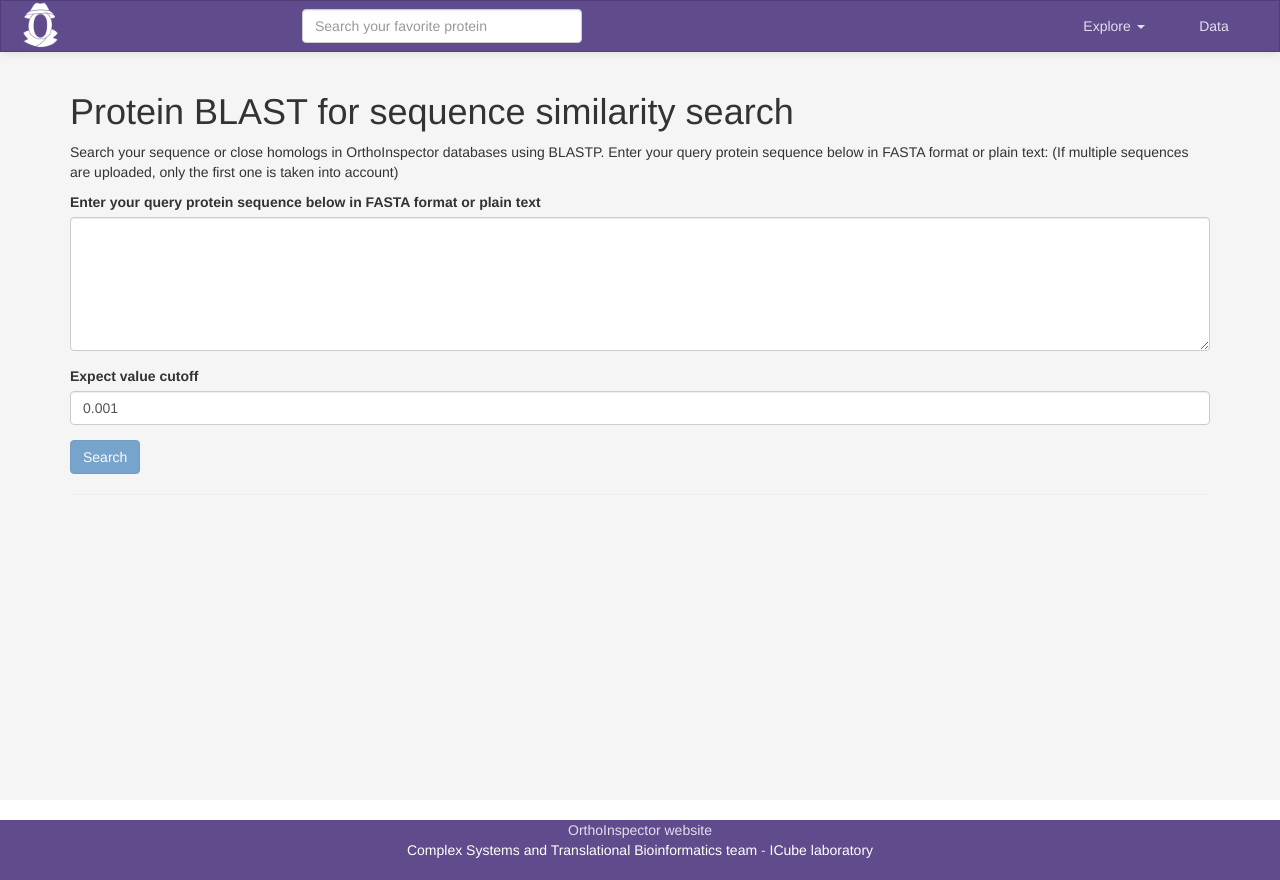
After one commit to bilaljanati/orthoinspector, a Flask app: template templates/blastsearch.html in a window 1280 px wide. The commit adds this page. Run offline with Flask 3, Linux system fonts and the light colour scheme; the template is opened without the code that fills it, so the values that code supplies are empty; some libraries are stand-ins or nearby versions.

Commit message:
BLAST search

```diff
--- a/app.py
+++ b/app.py
@@ -143,6 +143,30 @@ def taxo_test(taxid):
 def do_stats():
     return render_template('dbstats.html', stats=wh.get_stats())
 
+@bp.route("/<database>/blastsearch", methods=['GET', 'POST'])
+def blast_search(database):
+    db = wh.get_db(database)
+    if not db:
+        abort(404)
+    query = request.form['query'] if request.method == 'POST' else ''
+    return render_template('blastsearch.html', db=db.get_info(), query=query)
+
+@bp.route("/<database>/blastsearch/submit", methods=['POST'])
+def blast_search_run(database):
+    db = wh.get_db(database)
+    if not db:
+        abort(404)
+    res = submit_task(config['worker_pool']['host'], 'blast_search', request.form.to_dict())
+    return jsonify(res)
+
+@bp.route("/<database>/blastsearch/result/<taskid>")
+def blast_search_res(database, taskid):
+    db = wh.get_db(database)
+    if not db:
+        abort(404)
+    res = check_task(config['worker_pool']['host'], taskid)
+    return jsonify(res)
+
 @bp.route("/<database>/profilesearch")
 def profile_search(database):
     db = wh.get_db(database)
@@ -159,7 +183,7 @@ def profile_search_run(database):
     fields = ['query', 'present', 'absent']
     for key in ['query', 'present', 'absent']:
         params[key] = request.form[key]
-    res = submit_task(config['workers']['port'], 'profile_search', params)
+    res = submit_task(config['worker_pool']['host'], 'profile_search', params)
     parsed_params = {k: json.loads(v) for k, v in request.form.items() if k in ['query', 'display']}
     return render_template('profilesearchresult.html', db=db.get_info(), params=parsed_params, taskid=res['id'])
 
@@ -168,7 +192,7 @@ def profile_search_res(database, taskid):
     db = wh.get_db(database)
     if not db:
         abort(404)
-    res = check_task(config['workers']['port'], taskid)
+    res = check_task(config['worker_pool']['host'], taskid)
     return jsonify(res)
 
 @bp.route("/<database>/data")
--- a/config.yml
+++ b/config.yml
@@ -59,5 +59,7 @@ geneontology:
     port: 5432
     user: nevers
     password: nisNEVER
-workers:
-  port: 5001
+worker_pool:
+  nworkers: 8
+  host: localhost:5001
+  blast_db_dir: "/data/oidb"
--- a/cook.py
+++ b/cook.py
@@ -10,8 +10,8 @@ sys.path.append(f'{curdir}/src')
 with open('config.yml', 'r') as config_file:
     config = yaml.safe_load(config_file)
 
-job_types = ['profile_search']
-pool = WorkerPool()
+job_types = ['profile_search', 'blast_search']
+pool = WorkerPool(nworkers=config['worker_pool']['nworkers'])
 
 app = Flask(__name__)
 
--- /dev/null
+++ b/static/css/blastsearch.css
@@ -0,0 +1,19 @@
+#result {
+	display: none;
+}
+.blast-hit a {
+	color: black;
+	text-decoration: none;
+	font-weight: bold;
+}
+.blast-hit a:hover {
+	color: #fff;
+    background-color: #3e83c9;
+    text-decoration: none;
+}
+.blast-even {
+	background-color: #bcd4ec;
+}
+.blast-odd {
+	background-color: #fff;
+}
--- /dev/null
+++ b/static/js/blastsearch.js
@@ -0,0 +1,189 @@
+$(function() {
+    const DONE    = 0;
+    const RUNNING = 1;
+    const FAILED  = 2;
+    const UNKNOWN = 3;
+	const start_interval = 2000;
+	const interval_multiplier = 1.75;
+	const max_interval = 15000;
+
+    function error(msg) {
+        alert(msg);
+        active_mode(true);
+    }
+
+	function active_mode(active) {
+		$('#loading').toggle(active);
+		$('#submit').prop('disabled', active);
+		$('#result').toggle(!active);
+	}
+
+	function run_blast() {
+        var query = $('#blast-input').val();
+        var cutoff = $('#expect').val();
+		active_mode(true);
+
+        $.ajax({
+            url: prefix+'/'+database+'/blastsearch/submit',
+            type: 'POST',
+			data: {'database': database, 'query': query, 'cutoff': cutoff},
+            success: function(res) {
+                if (res.status !== "OK") {
+                    error("Service unavailable, please retry later !");
+					return;
+				}
+				check_result(res.id, start_interval);
+            }
+        });
+	}
+
+	function check_result(id, interval) {
+		$.ajax({
+			url: prefix+'/'+database+'/blastsearch/result/'+id,
+			method: 'GET',
+			success: function(res) {
+				if (res.status === DONE) {
+					display_result(res.result);
+					active_mode(false);
+				} else if (res.status === FAILED || res.status === UNKNOWN) {
+                    error("An error occured.");
+				} else {
+					interval = Math.min(max_interval, Math.round(interval*1.75));
+					setTimeout(function() {
+						check_result(id, interval);
+					}, interval);
+					return;
+				}
+			},
+			error: function(xhr, status, error) {
+				error("An error occured.");
+			}
+		});
+	}
+
+	function format_hit_line(l) {
+		const regex = /^([^ ]+) (.*)  ([0-9][^ ]*) +([0-9][^ ]*)$/;
+		const match = l.trim(' ').match(regex);
+
+		if (!match) {
+			return false;
+		}
+		return {
+			'name': match[1],
+			'description': match[2],
+			'score': match[3],
+			'evalue': match[4],
+		};
+	}
+
+	function extract_alignment_name(al) {
+		const regex = /^([^ ]+)/;
+		const match = al.match(regex);
+
+		return match ? match[1] : '';
+	}
+
+	function parse_blast(blast) {
+		const lines = blast.trim().split('\n');
+		let i = 0;
+		var hits = [];
+		var alignments = {};
+
+		// scroll to hits
+		while (i<lines.length && !lines[i++].startsWith('Sequences producing')) {}
+		if (i == lines.length) {
+			return {'hits': [], 'alignments': []};
+		}
+		i += 2;
+		// parse hits
+		while (lines[i] !== '') {
+			hits.push(format_hit_line(lines[i]));
+			i++;
+		}
+		// parse alignments
+		var alilines = [];
+		while (!lines[i].startsWith('Lambda')) {
+			alilines.push(lines[i++]);
+		}
+		var alignments = alilines.join('\n').trim().split('>');
+		delete alilines;
+		if (alignments[0].trim() === "") {
+			alignments.shift();
+		}
+		alignments = alignments.map(a => '>'+a);
+
+		return {'hits': hits, 'alignments': alignments};
+	}
+
+	function extract_prot_access(name) {
+		var proturl = prefix+'/'+database+'/protein/';
+		var access = "";
+
+		const match = name.match(/^[^|]+\|([^|]+)\|[^|]+$/);
+		if (match) {
+			access = match[1];
+		} else {
+			access = name.toUpperCase();
+		}
+		return access;
+	}
+
+	function get_protein_url(name) {
+		return prefix+'/'+database+'/protein/'+extract_prot_access(name);
+	}
+
+	function display_result(blast) {
+		var data = parse_blast(blast);
+		var d = $('#result');
+		d.html('');
+
+		if (data['hits'].length == 0) {
+			d.html("No hits found !");
+			return;
+		}
+
+		d.html('Sequences producing significant alignments:                          (Bits)  Value\n\n');
+
+		var i = 0;
+		for (const h of data['hits']) {
+			let hclass = (i++%2)==0 ? 'blast-odd' : 'blast-even';
+			let name = h['name'];
+
+			d.append('<span class="blast-hit '+hclass+'">'
+				+'<a href="'+get_protein_url(name)+'" target="_blank">'+name+'</a> '
+				+h['description']+'  '
+				+'<a>'+h['score']+'</a>'+' '.repeat(8-h['score'].length)
+				+'<a>'+h['evalue']+'</a>'
+				+'   <a href="#hit'+i+'">Go to alignment</a>'
+				+'</span>\n');
+		}
+		d.append('\n\n');
+		var i = 0;
+		for (const a of data['alignments']) {
+			let name = extract_alignment_name(a);
+			d.append('<a id="hit'+(i++)+'"></a>'+a);
+		}
+		d.show();
+	}
+
+	function check_input() {
+		var refloat = /^[+-]?\d+(\.\d+)?([eE][+-]?\d+)?$/;
+		var ready = $('#blast-input').val().length >= 10;
+		ready &= refloat.test($('#expect').val());
+		return ready;
+	}
+
+	function init() {
+		if ($('#blast-input').val().length == 0) {
+			return;
+		}
+		run_blast();
+	}
+
+	$('#blast-input,#expect').on('input', function() {
+		$('#submit').prop('disabled', !check_input());
+	});
+	$('#submit').click(run_blast);
+
+	init();
+});
--- /dev/null
+++ b/templates/blastsearch.html
@@ -0,0 +1,30 @@
+{% extends "dbspecific.html" %}
+
+{% block title %} - BLAST search{% endblock %}
+
+{% block header %}
+{{ super() }}
+<script src="{{prefix}}/static/js/blastsearch.js"></script>
+<link rel="stylesheet" href="{{ prefix }}/static/css/blastsearch.css"></link>
+{% endblock %}
+
+{% block content %}
+<h1>Protein BLAST for sequence similarity search</h1>
+<p>Search your sequence or close homologs in OrthoInspector databases using BLASTP.
+Enter your query protein sequence below in FASTA format or plain text:
+(If multiple sequences are uploaded, only the first one is taken into account)</p>
+<form id="profile-srch" method="POST" action="{{ prefix }}/{{ db.name }}/profilesearch/result" target="_blank">
+	<div class="form-group">
+		<label for="input-blast">Enter your query protein sequence below in FASTA format or plain text</label>
+		<textarea id="blast-input" name="input-blast" rows="6" cols="70" class="form-control blast_textarea"></textarea>
+	</div>
+	<div class="form-group">
+		<label for="expect-cutoff">Expect value cutoff</label>
+		<input type="text" id="expect" name="expect-cutoff" class="form-control blast_expect" value="0.001" />
+	</div>
+	<button type="button" id="submit" class="btn btn-primary" disabled="disabled">Search</button>
+</form>
+<hr />
+<div id="loader"></div>
+<pre id="result"></pre>
+{% endblock %}
--- a/templates/dbspecific.html
+++ b/templates/dbspecific.html
@@ -24,6 +24,7 @@
 		<li class="dropdown">
 			<a href="#" class="dropdown-toggle" data-toggle="dropdown" role="button" aria-haspopup="true" aria-expanded="false">Explore <span class="caret"></span></a>
 			<ul class="dropdown-menu">
+				<li><a href="{{ prefix }}/{{ db.name }}/blastsearch">BLAST search</a></li>
 				{% if db.has_profiles %}
 				<li><a href="{{ prefix }}/{{ db.name }}/profilesearch">Profile search</a></li>
 				{% endif %}
```
Also changed, not shown: src/orthodb.py (+24 -0 lines), src/tasks.py (+51 -5 lines), static/js/profilesearch.js (+0 -21 lines).
